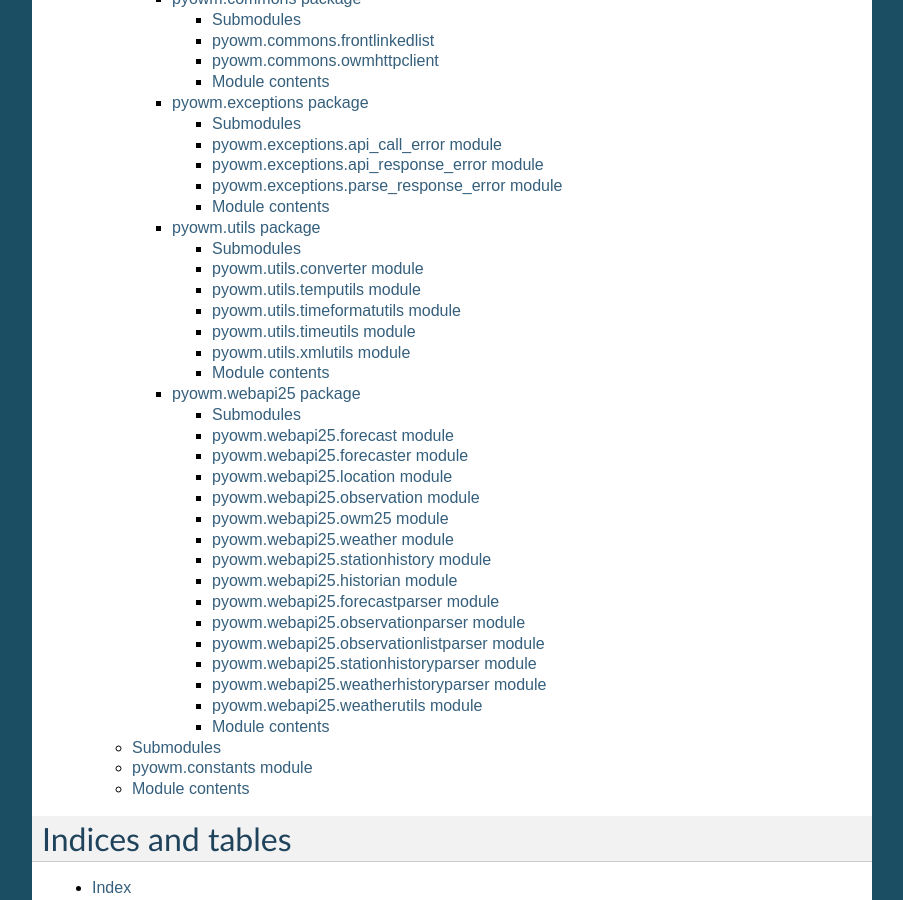
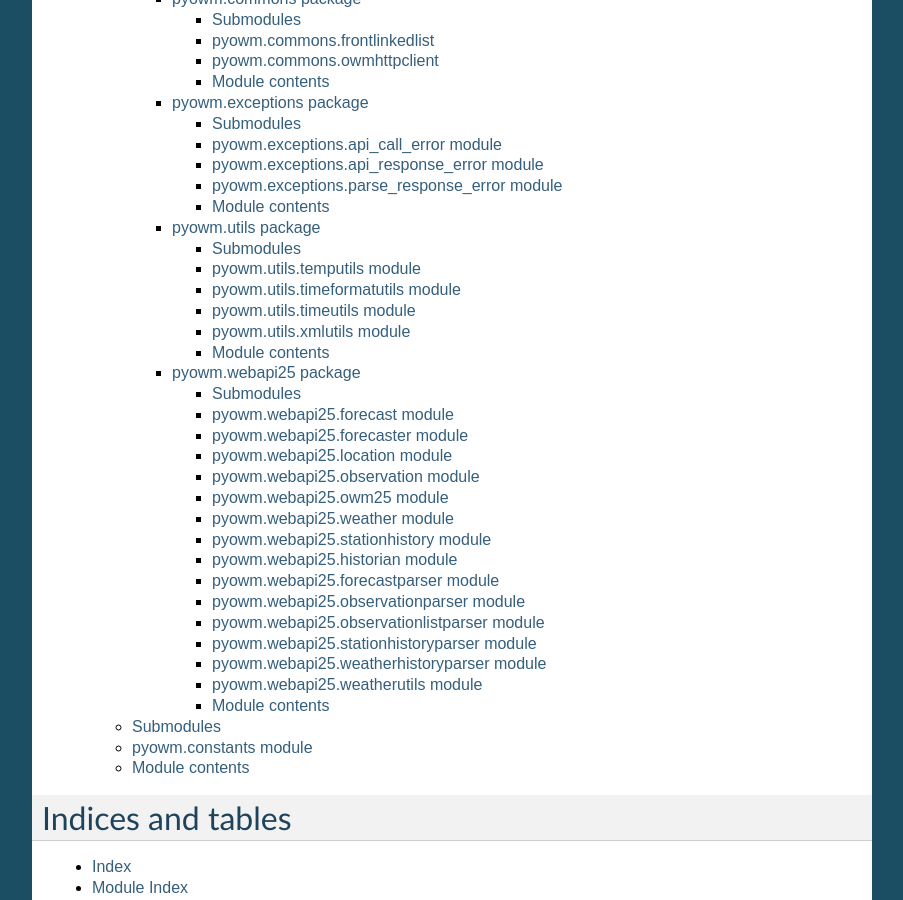
Before and after one commit to csparpa/pyowm, a Sphinx documentation site: the page built from sphinx/index.rst, in a window 1280 px wide and 900 px high, scrolled down 431 px. Shown: the whole window, without its empty margins (198-1101 px from the left). Built offline with Sphinx 7.4.7, drawn with Linux system fonts in a browser that asks for light colours.

Commit message:
I had broken the docs, now they are OK

```diff
--- a/sphinx/pyowm.utils.rst
+++ b/sphinx/pyowm.utils.rst
@@ -3,14 +3,6 @@
 
 Submodules
 ----------
-
-pyowm.utils.converter module
-----------------------------
-
-.. automodule:: pyowm.utils.converter
-    :members:
-    :undoc-members:
-    :show-inheritance:
 
 pyowm.utils.temputils module
 ----------------------------
```
Also changed, not shown: other parts of sphinx/pyowm.utils.rst (+1 -1 lines).
